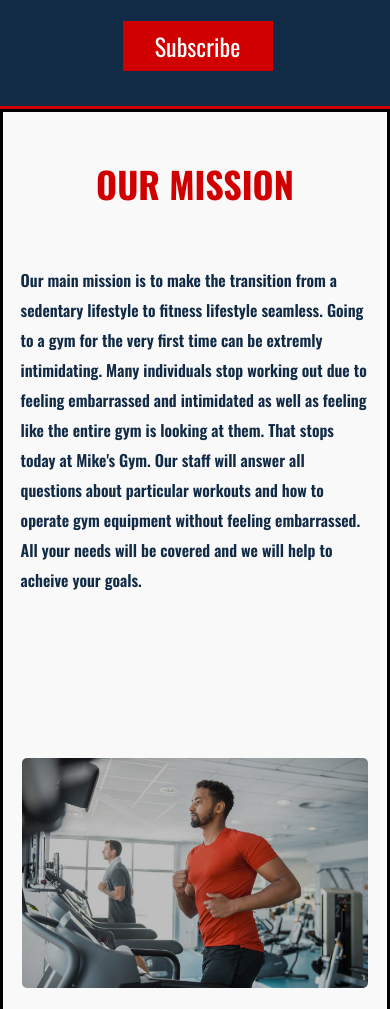
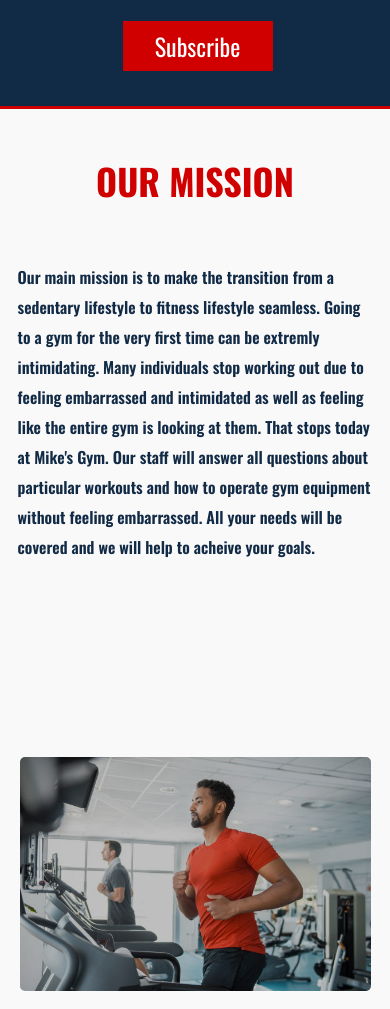
Before and after one commit to MAR2409/mikesgym, a plain HTML site: page index.html in a window 390 px wide. Shown: the part 856-1865 px from the top of the page. Drawn offline with nearby package versions, Linux system fonts and the light colour scheme; files whose address does not match are found by name.

Commit message:
Update gym.css

```diff
--- a/gym.css
+++ b/gym.css
@@ -504,8 +504,6 @@ img {
         flex-direction: column;
         justify-content: space-between;
         height: 107vh;
-        border: 3px solid black;
-        column-gap: 0;
     }
 
     .objective-text {
```
